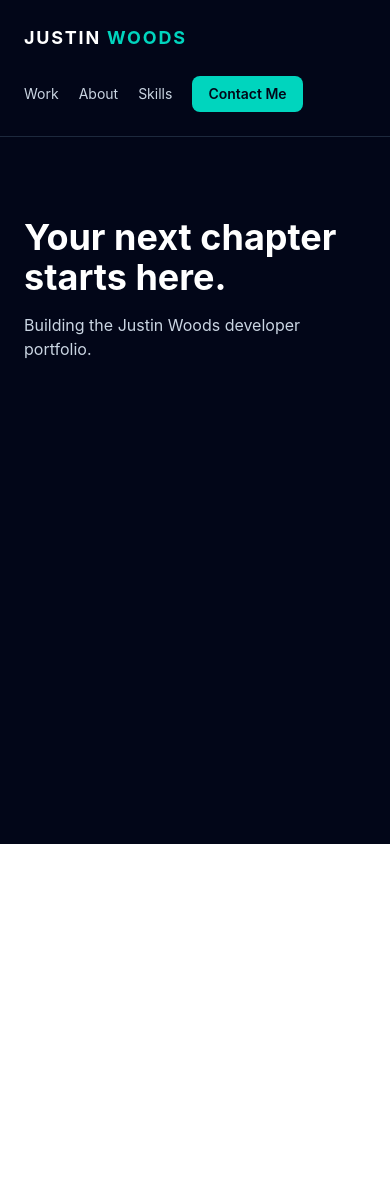
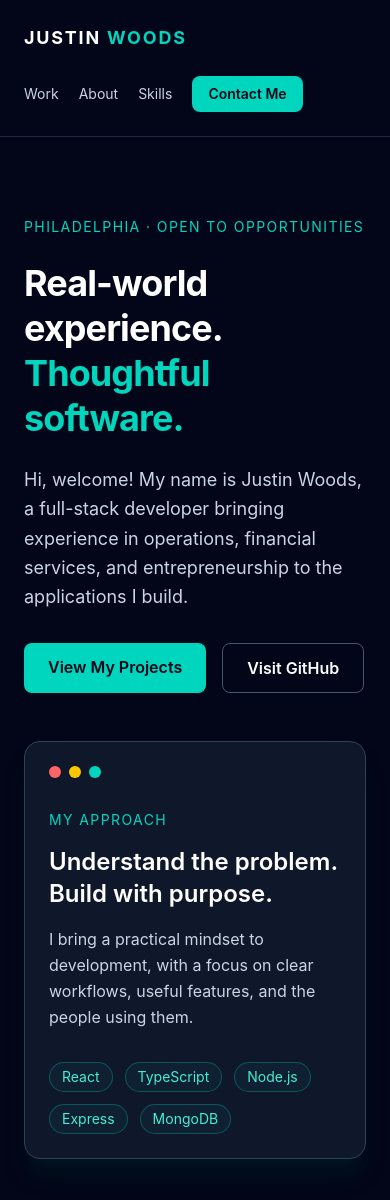
Before and after one commit to Fiyahblaze/Justin-Woods-Developer-Portfolio, a React (Vite) app in the folder frontend/: page / in a window 390 px wide. Shown: the top 1200 px of the page. Before the commit the page ends 844 px from the top, so only its background shows below. Built offline with nearby package versions, Linux system fonts and the light colour scheme.

Commit message:
feat: add responsive portfolio hero section

```diff
--- a/frontend/src/App.tsx
+++ b/frontend/src/App.tsx
@@ -1,18 +1,13 @@
 import Navbar from './components/layout/Navbar'
+import Hero from './components/sections/Hero'
 
 function App() {
   return (
     <div id="home" className="min-h-screen bg-slate-950 text-white">
       <Navbar />
 
-      <main className="mx-auto max-w-6xl px-6 py-20">
-        <h1 className="text-4xl font-bold">
-          Your next chapter starts here.
-        </h1>
-
-        <p className="mt-4 text-slate-300">
-          Building the Justin Woods developer portfolio.
-        </p>
+      <main>
+        <Hero />
       </main>
     </div>
   )
--- a/frontend/src/components/sections/Hero.tsx
+++ b/frontend/src/components/sections/Hero.tsx
@@ -0,0 +1,85 @@
+function Hero() {
+  return (
+    <section
+      aria-labelledby="hero-heading"
+      className="mx-auto grid max-w-6xl items-center gap-12 px-6 py-20 lg:grid-cols-2 lg:py-28"
+    >
+      <div>
+        <p className="mb-6 text-sm uppercase tracking-widest text-teal-400">
+          Philadelphia · Open to opportunities
+        </p>
+
+        <h1
+          id="hero-heading"
+          className="text-4xl font-bold leading-tight tracking-tight sm:text-5xl lg:text-6xl"
+        >
+          Real-world experience.
+          <br />
+          <span className="text-teal-400">Thoughtful software.</span>
+        </h1>
+
+        <p className="mt-6 max-w-xl text-lg leading-relaxed text-slate-300">
+          Hi, welcome! My name is Justin Woods, a full-stack developer bringing experience in
+          operations, financial services, and entrepreneurship to the
+          applications I build.
+        </p>
+
+        <div className="mt-8 flex flex-wrap gap-4">
+          <a
+            href="#projects"
+            className="rounded-lg bg-teal-400 px-6 py-3 font-semibold text-slate-950 transition-colors hover:bg-teal-300"
+          >
+            View My Projects
+          </a>
+
+          <a
+            href="https://github.com/Fiyahblaze"
+            target="_blank"
+            rel="noopener noreferrer"
+            className="rounded-lg border border-slate-600 px-6 py-3 font-semibold text-white transition-colors hover:border-teal-400 hover:text-teal-400"
+          >
+            Visit GitHub
+          </a>
+        </div>
+      </div>
+
+      <div className="rounded-2xl border border-slate-700 bg-slate-900 p-6 shadow-xl shadow-teal-950/30 sm:p-8">
+        <div className="mb-8 flex gap-2" aria-hidden="true">
+          <span className="h-3 w-3 rounded-full bg-red-400" />
+          <span className="h-3 w-3 rounded-full bg-yellow-400" />
+          <span className="h-3 w-3 rounded-full bg-teal-400" />
+        </div>
+
+        <p className="text-sm uppercase tracking-widest text-teal-400">
+          My approach
+        </p>
+
+        <h2 className="mt-4 text-2xl font-semibold">
+          Understand the problem.
+          <br />
+          Build with purpose.
+        </h2>
+
+        <p className="mt-4 leading-relaxed text-slate-300">
+          I bring a practical mindset to development, with a focus on clear
+          workflows, useful features, and the people using them.
+        </p>
+
+        <div className="mt-8 flex flex-wrap gap-3">
+          {['React', 'TypeScript', 'Node.js', 'Express', 'MongoDB'].map(
+            (technology) => (
+              <span
+                key={technology}
+                className="rounded-full border border-teal-400/30 bg-teal-400/5 px-3 py-1 text-sm text-teal-300"
+              >
+                {technology}
+              </span>
+            ),
+          )}
+        </div>
+      </div>
+    </section>
+  )
+}
+
+export default Hero
```
